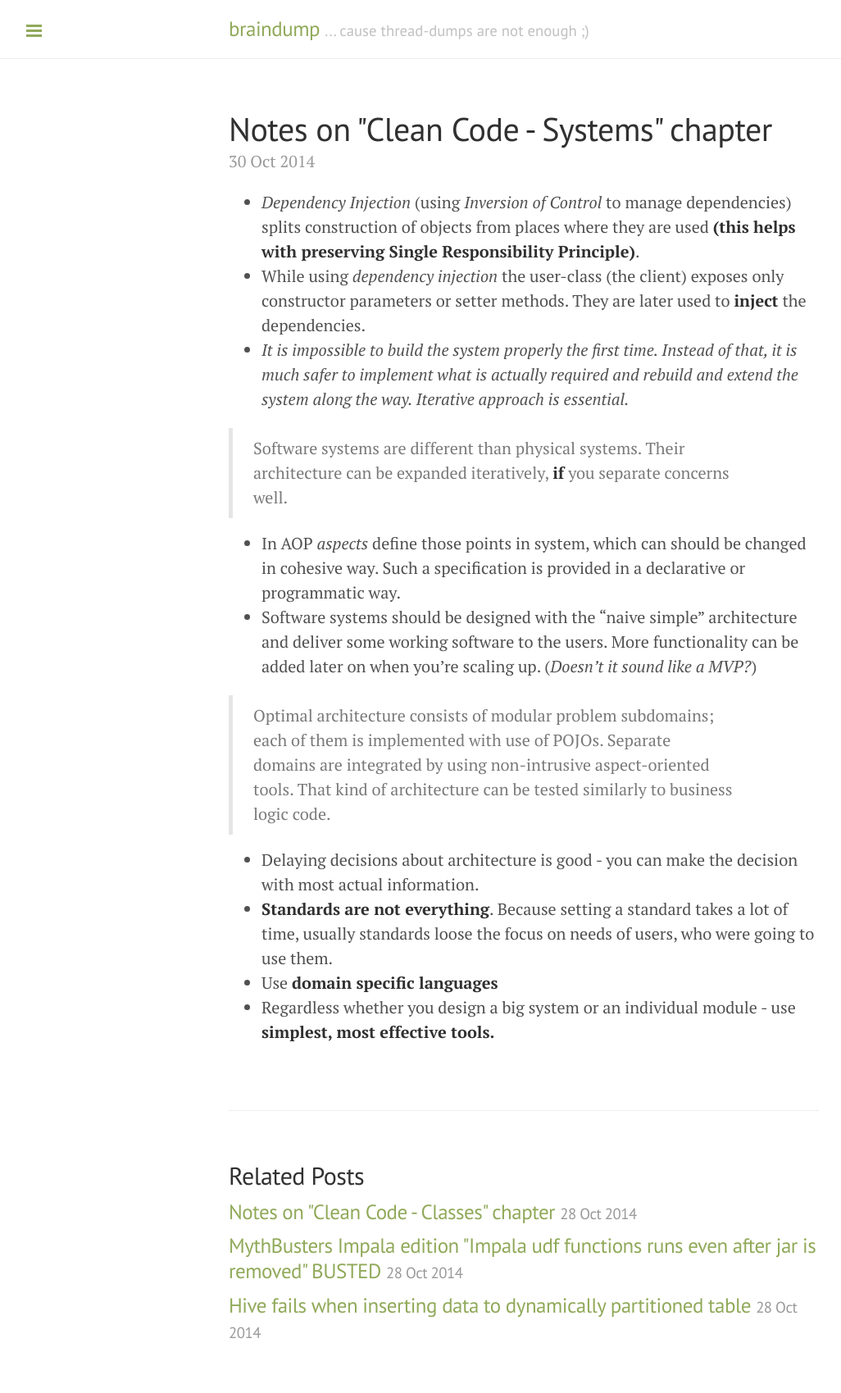
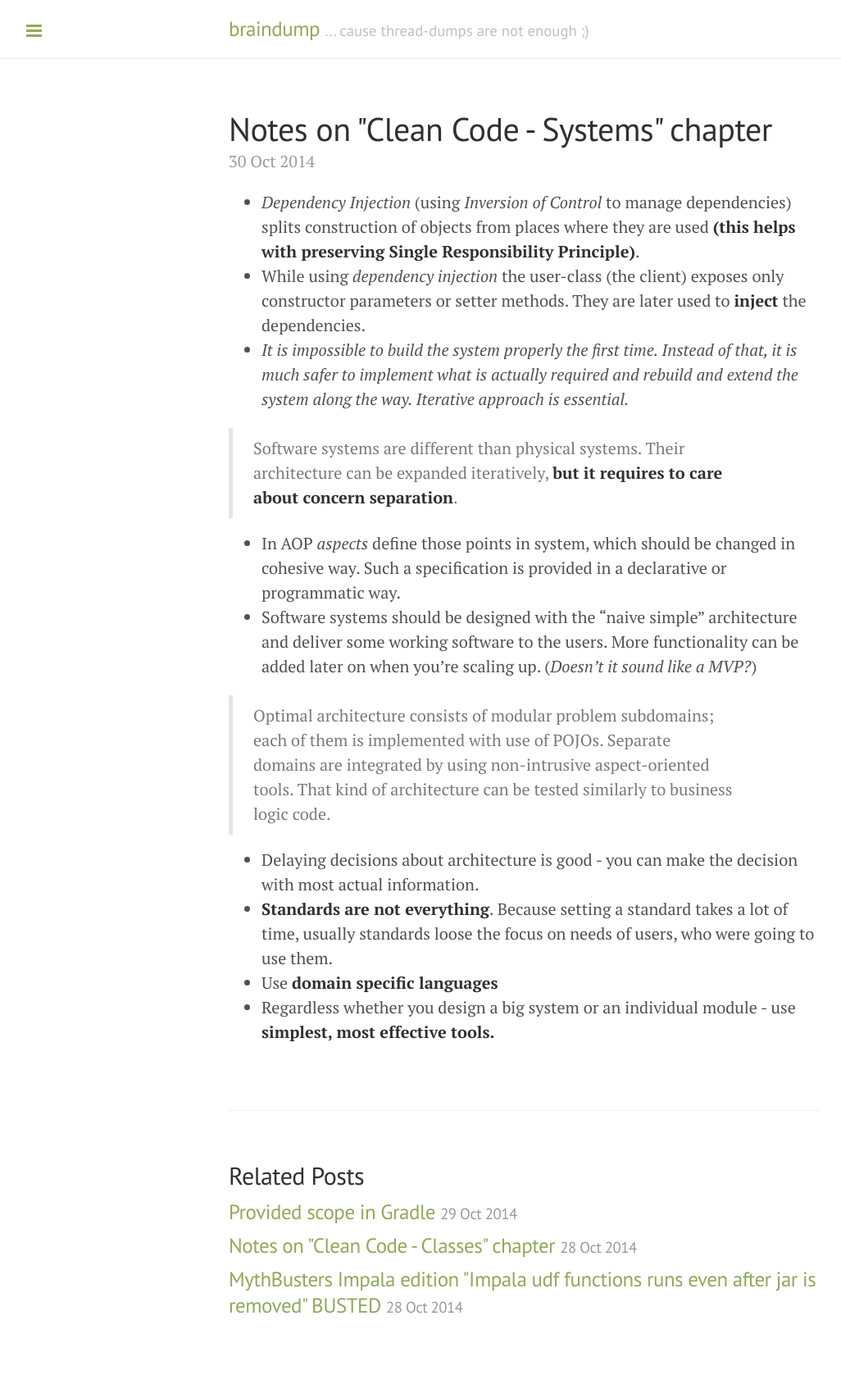
Before and after one commit to pkoperek/braindump, a Jekyll site: the page built from _posts/2014-10-30-notes-on-cc-chap11.md, in a window 1280 px wide. Shown: the whole page at 82% size, without its empty margins (1-1027 px from the left). Built offline with Jekyll 4.4.1, drawn with Linux system fonts in a browser that asks for light colours; Markdown is read by kramdown in place of the engine named in the settings; comment, search, counter and statistics services are not loaded; after the commit the page ends 1668 px from its top, so only the background shows below that.

Commit message:
chap11 and gradle provided post

```diff
--- a/_posts/2014-10-30-notes-on-cc-chap11.md
+++ b/_posts/2014-10-30-notes-on-cc-chap11.md
@@ -8,9 +8,9 @@ comments: true
   * While using _dependency injection_ the user-class (the client) exposes only constructor parameters or setter methods. They are later used to **inject** the dependencies.
   * _It is impossible to build the system properly the first time. Instead of that, it is much safer to implement what is actually required and rebuild and extend the system along the way. Iterative approach is essential._
 
-  > Software systems are different than physical systems. Their architecture can be expanded iteratively, **if** you separate concerns well.
+  > Software systems are different than physical systems. Their architecture can be expanded iteratively, **but it requires to care about concern separation**.
 
-  * In AOP _aspects_ define those points in system, which can should be changed in cohesive way. Such a specification is provided in a declarative or programmatic way.
+  * In AOP _aspects_ define those points in system, which should be changed in cohesive way. Such a specification is provided in a declarative or programmatic way.
   * Software systems should be designed with the "naive simple" architecture and deliver some working software to the users. More functionality can be added later on when you're scaling up. (_Doesn't it sound like a MVP?_)
 
   > Optimal architecture consists of modular problem subdomains; each of them is implemented with use of POJOs. Separate domains are integrated by using non-intrusive aspect-oriented tools. That kind of architecture can be tested similarly to business logic code.
```
Also changed, not shown: _posts/2014-10-29-gradle-provided.md (renamed from _drafts/gradle-provided.md, +2 -0 lines).
